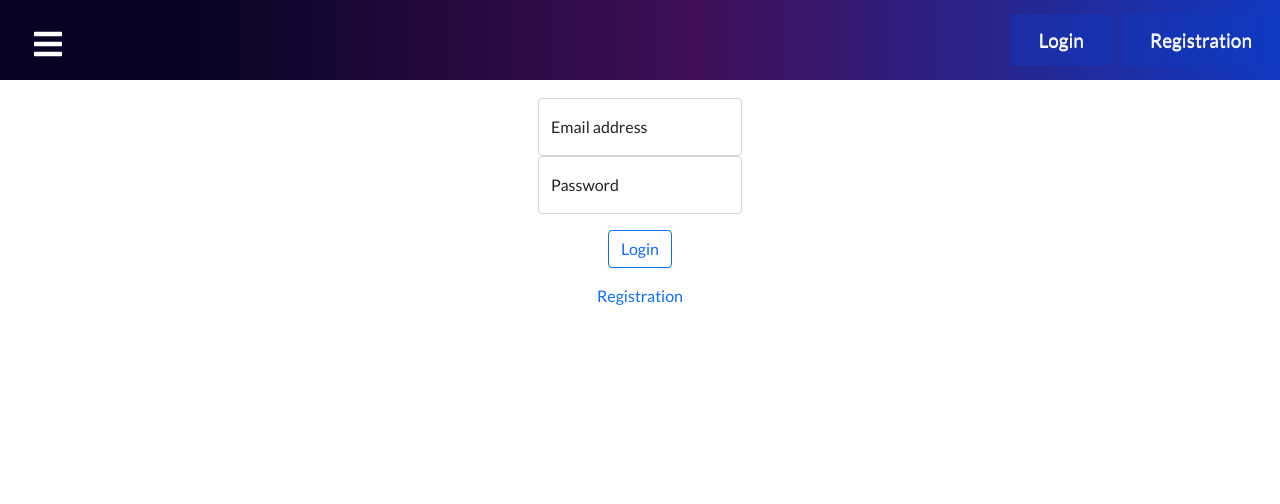
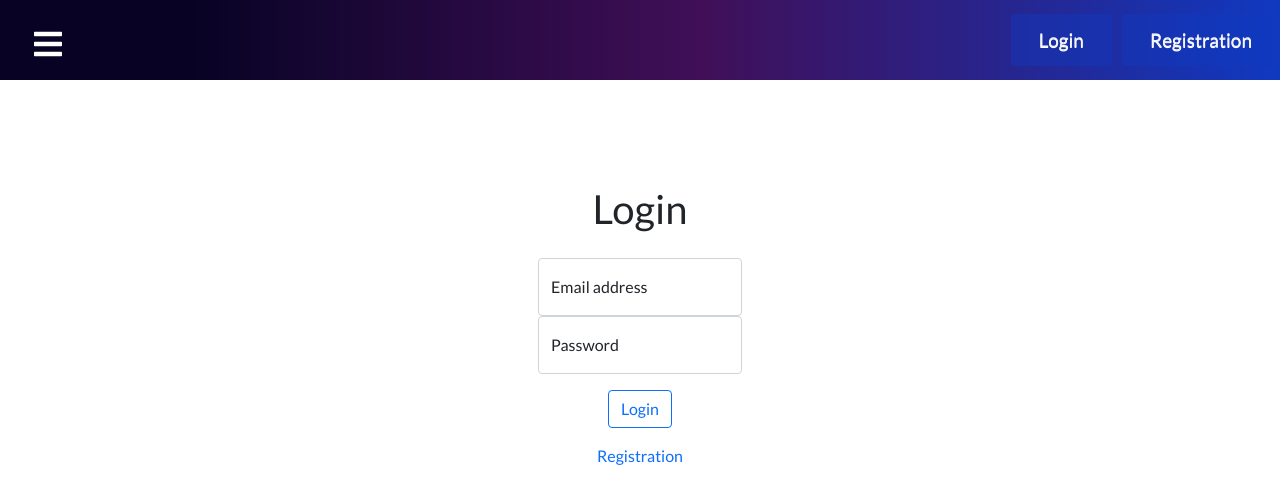
Before and after one commit to zefirik/time_tracker, a React (Create React App) app in the folder client/: page /auth/login in a window 1280 px wide. Shown: the top 504 px of the page. Built offline with nearby package versions, Linux system fonts and the light colour scheme.

Commit message:
fix style

```diff
--- a/client/src/pages/auth/registr.css
+++ b/client/src/pages/auth/registr.css
@@ -8,6 +8,7 @@
     flex-direction: column;
     justify-content: center;
     align-items: center;
+    margin-top: 20vh;
   }
 
   input {
--- a/client/src/pages/styles_time.css
+++ b/client/src/pages/styles_time.css
@@ -3,7 +3,7 @@
     margin: 0 auto;
     display: grid;
     place-items: center;
-    margin-top: 7rem;
+    margin-top: 17vh;
     background: rgb(66, 4, 53);
     background: linear-gradient(
       90deg,
```
